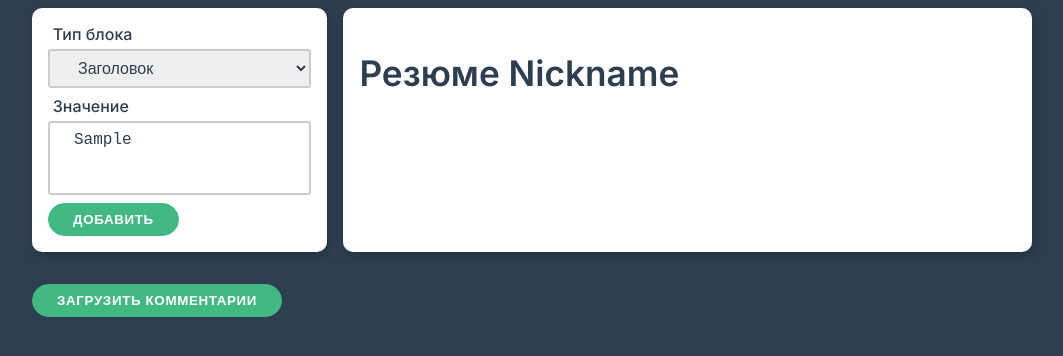
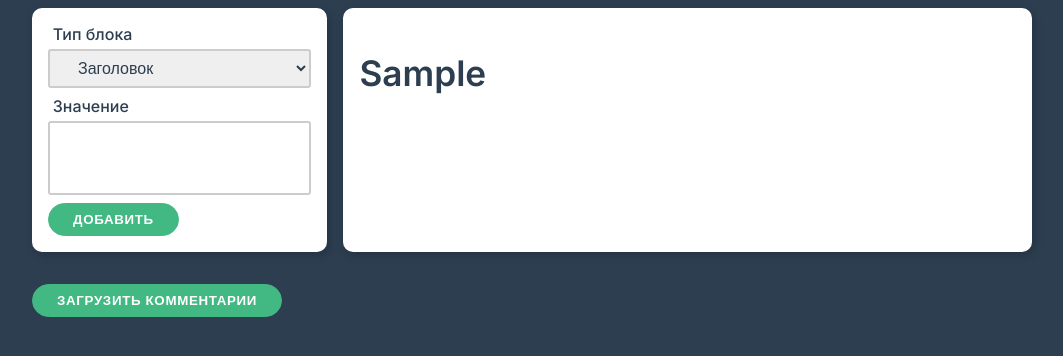
Before and after one commit to sergm2324/-vue-work2, a Vue app: page / in a window 1280 px wide. Both pictures are taken after typing "Sample" into the empty fields and a click on the button "ДОБАВИТЬ". Shown: the top 356 px of the page, without its empty margins (108-1171 px from the left). Built offline with nearby package versions, Linux system fonts and the light colour scheme.

Commit message:
сделал подгрузку дефолтного аватара

```diff
--- a/src/App.vue
+++ b/src/App.vue
@@ -13,24 +13,15 @@
 
       <div class="form-control">
         <label for="value">Значение</label>
-        <textarea id="value" rows="3" v-model="value"></textarea>
+        <textarea id="value" rows="3" v-model="typeValue"></textarea>
       </div>
 
       <button type="submit" class="btn primary">Добавить</button>
     </form>
 
     <div class="card card-w70">
-<!--      <h1>Резюме Nickname</h1>-->
-<!--      <div class="avatar">-->
-<!--        <img src="https://cdn.dribbble.com/users/5592443/screenshots/14279501/drbl_pop_r_m_rick_4x.png">-->
-<!--      </div>-->
-<!--      <h2>Опыт работы</h2>-->
-<!--      <p>-->
-<!--        главный герой американского мультсериала «Рик и Морти», гениальный учёный, изобретатель, атеист (хотя в некоторых сериях он даже молится Богу, однако, каждый раз после чудесного спасения ссылается на удачу и вновь отвергает его существование), алкоголик, социопат, дедушка Морти. На момент начала третьего сезона ему 70 лет[1]. Рик боится пиратов, а его главной слабостью является некий - "Санчезиум". Исходя из того, что существует неограниченное количество вселенных, существует неограниченное количество Риков, герой сериала предположительно принадлежит к измерению С-137. В серии комикcов Рик относится к измерению C-132, а в игре «Pocket Mortys» — к измерению C-123[2]. Прототипом Рика Санчеза является Эмметт Браун, герой кинотрилогии «Назад в будущее»[3].-->
-<!--      </p>-->
-<!--      <h3>Добавьте первый блок, чтобы увидеть результат</h3>-->
       <span v-for = "(block, idx) in result" :key="idx" v-if = "result.length !==0">
-        <component :is="nameComponent(block.type)"></component>
+        <component :is="nameComponent(block.type)" v-bind="{ value: block.value }"></component>
       </span>
       <h3 v-else>Добавьте первый блок, чтобы увидеть результат</h3>
     </div>
@@ -59,6 +50,7 @@ export default {
       comments: [],
       type: 'title',
       value: '',
+      defaultAvatarValue: 'https://cdn.dribbble.com/users/5592443/screenshots/14279501/drbl_pop_r_m_rick_4x.png',
       result: [],
       names: [
         { type: 'title', component: 'AppTitle' },
@@ -76,7 +68,8 @@ export default {
       this.loading = false
     },
     addElement(type, value) {
-      this.result.push({type: type, value: value})
+      type === 'avatar' ? this.result.push({type: type, value: this.defaultAvatarValue}) : this.result.push({type: type, value: value})
+      this.value = ''
       //добавляем в правую часть и пишем в базу type, value
     },
     nameComponent(type) {
@@ -84,6 +77,16 @@ export default {
     }
   },
   computed: {
+    typeValue: {
+      // getter
+      get: function () {
+        return (this.type === 'avatar' ? this.defaultAvatarValue : this.value)
+      },
+      // setter
+      set: function (newValue) {
+        this.type === 'avatar' ? this.defaultAvatarValue = newValue : this.value = newValue
+      }
+    }
   },
   components: {AppComments, AppTitle, AppSubTitle, AppAvatar, AppText, AppLoader }
 }
--- a/src/AppAvatar.vue
+++ b/src/AppAvatar.vue
@@ -1,12 +1,13 @@
 <template>
   <div class="avatar">
-    <img src="https://cdn.dribbble.com/users/5592443/screenshots/14279501/drbl_pop_r_m_rick_4x.png">
+    <img :src="value">
   </div>
 </template>
 
 <script>
 export default {
-  name: "AppAvatar"
+  name: "AppAvatar",
+  props: ['value']
 }
 </script>
 
--- a/src/AppSubTitle.vue
+++ b/src/AppSubTitle.vue
@@ -1,10 +1,11 @@
 <template>
-  <h2>Опыт работы</h2>
+  <h2>{{value}}</h2>
 </template>
 
 <script>
 export default {
-  name: "AppSubTitle"
+  name: "AppSubTitle",
+  props: ['value']
 }
 </script>
 
--- a/src/AppText.vue
+++ b/src/AppText.vue
@@ -1,12 +1,13 @@
 <template>
   <p>
-    главный герой американского мультсериала «Рик и Морти», гениальный учёный, изобретатель, атеист (хотя в некоторых сериях он даже молится Богу, однако, каждый раз после чудесного спасения ссылается на удачу и вновь отвергает его существование), алкоголик, социопат, дедушка Морти. На момент начала третьего сезона ему 70 лет[1]. Рик боится пиратов, а его главной слабостью является некий - "Санчезиум". Исходя из того, что существует неограниченное количество вселенных, существует неограниченное количество Риков, герой сериала предположительно принадлежит к измерению С-137. В серии комикcов Рик относится к измерению C-132, а в игре «Pocket Mortys» — к измерению C-123[2]. Прототипом Рика Санчеза является Эмметт Браун, герой кинотрилогии «Назад в будущее»[3].
+    {{value}}
   </p>
 </template>
 
 <script>
 export default {
-  name: "AppText"
+  name: "AppText",
+  props: ['value']
 }
 </script>
 
--- a/src/AppTitle.vue
+++ b/src/AppTitle.vue
@@ -1,5 +1,5 @@
 <template>
- <h1>Резюме Nickname</h1>
+ <h1>{{value}}</h1>
 </template>
 
 <script>
```
Also changed, not shown: src/commentsUrl.txt.
